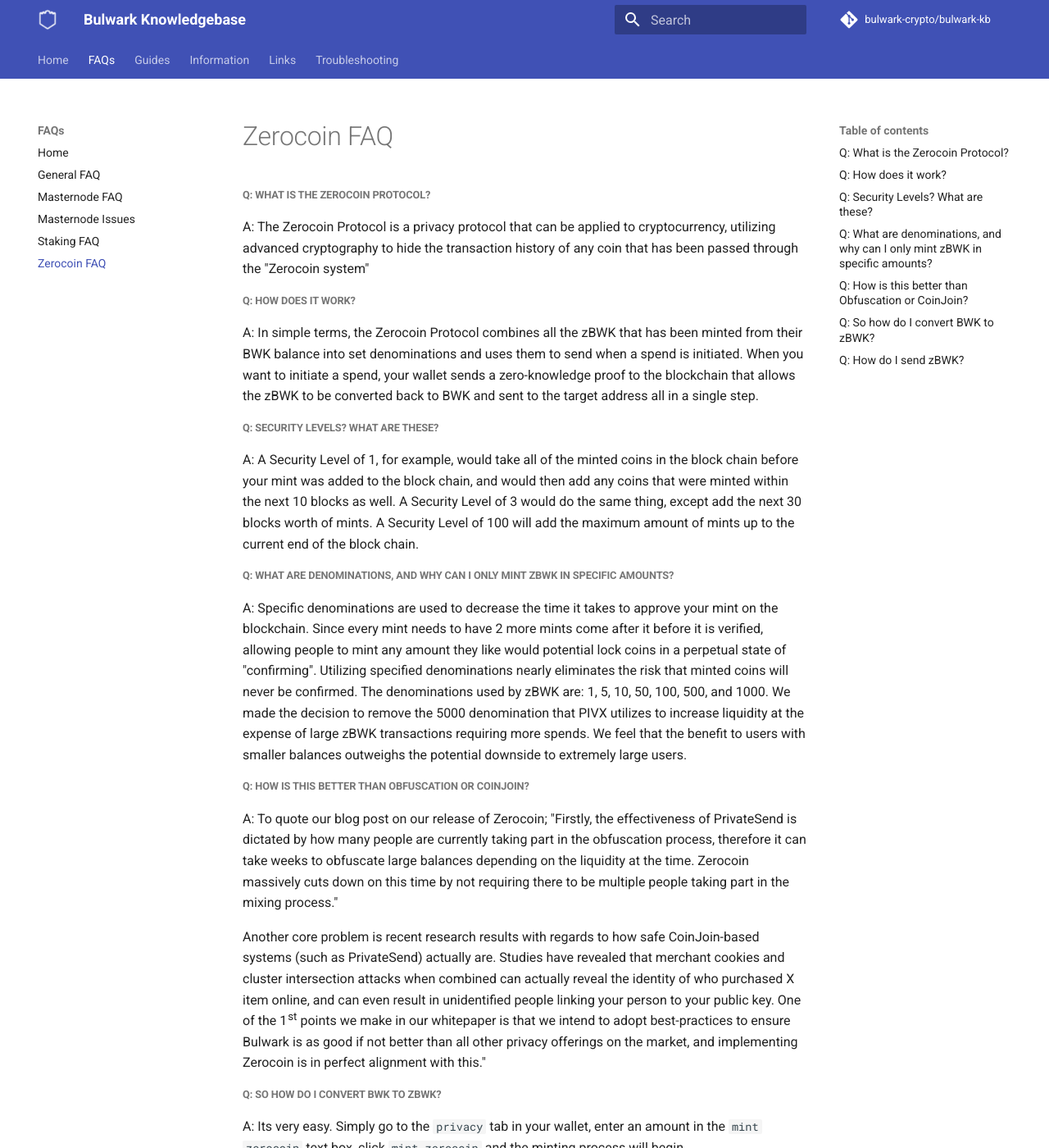
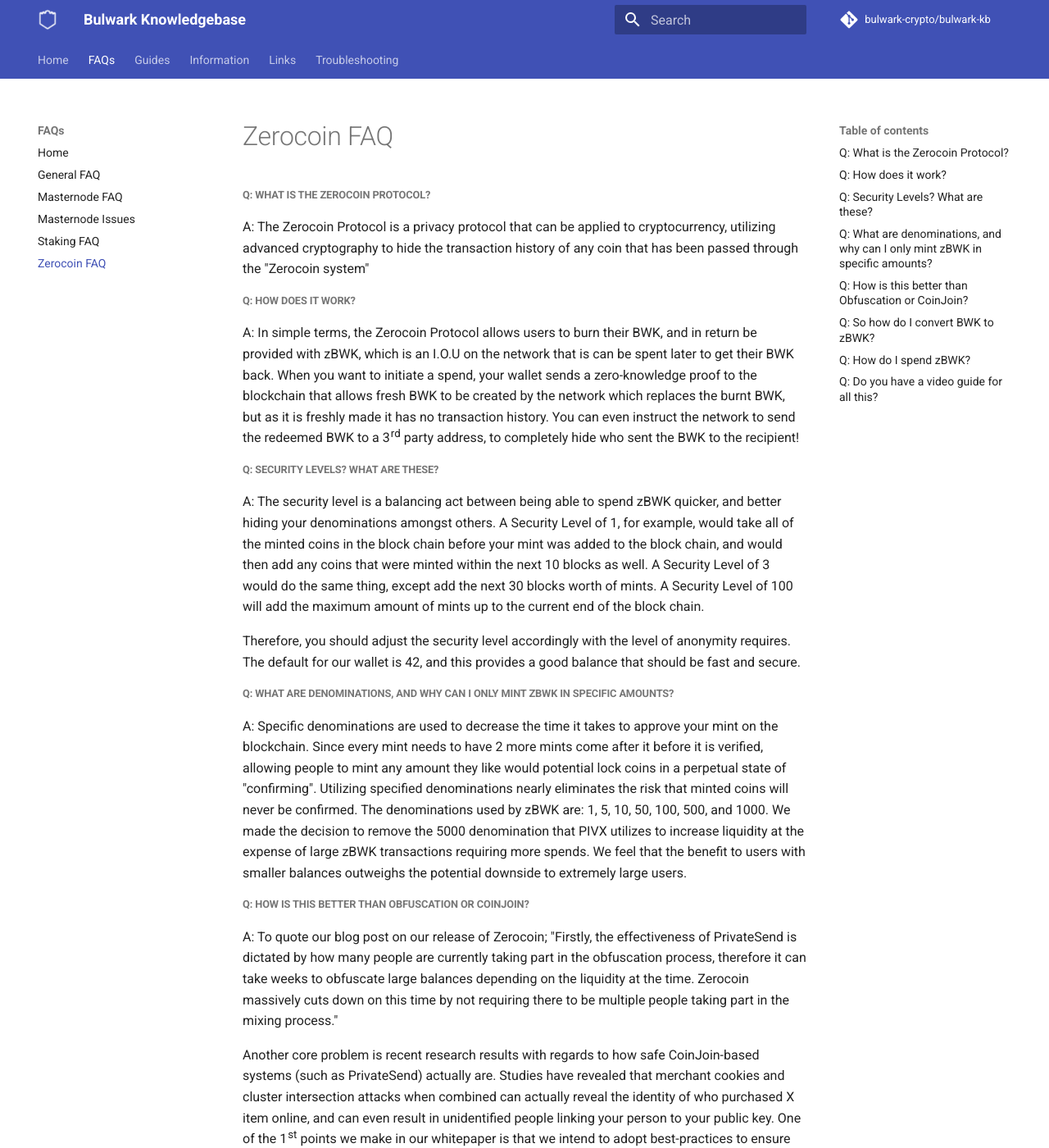
Before and after one commit to bulwark-crypto/Bulwark-KB, an MkDocs documentation site: the page built from docs/FAQs/Zerocoin-FAQ.md, in a window 1280 px wide and 1400 px high. Shown: the whole window at 82% size. Built offline with MkDocs 1.6.1 and Material for MkDocs 9.7.7, drawn with Linux system fonts in a browser that asks for light colours; comment, search, counter and statistics services are not loaded; some of the changed text lies outside the part shown.

Commit message:
Bunch of corrections and additions (check individual commit titles). (#16)

```diff
--- a/docs/FAQs/Zerocoin-FAQ.md
+++ b/docs/FAQs/Zerocoin-FAQ.md
@@ -7,11 +7,13 @@
 
 ##### Q: How does it work?
 
-A: In simple terms, the Zerocoin Protocol combines all the zBWK that has been minted from their BWK balance into set denominations and uses them to send when a spend is initiated. When you want to initiate a spend, your wallet sends a zero-knowledge proof to the blockchain that allows the zBWK to be converted back to BWK and sent to the target address all in a single step.
+A: In simple terms, the Zerocoin Protocol allows users to burn their BWK, and in return be provided with zBWK, which is an I.O.U on the network that is can be spent later to get their BWK back. When you want to initiate a spend, your wallet sends a zero-knowledge proof to the blockchain that allows fresh BWK to be created by the network which replaces the burnt BWK, but as it is freshly made it has no transaction history. You can even instruct the network to send the redeemed BWK to a 3rd party address, to completely hide who sent the BWK to the recipient!
 
 ##### Q: Security Levels? What are these?
 
-A: A Security Level of 1, for example, would take all of the minted coins in the block chain before your mint was added to the block chain, and would then add any coins that were minted within the next 10 blocks as well. A Security Level of 3 would do the same thing, except add the next 30 blocks worth of mints. A Security Level of 100 will add the maximum amount of mints up to the current end of the block chain.
+A: The security level is a balancing act between being able to spend zBWK quicker, and better hiding your denominations amongst others. A Security Level of 1, for example, would take all of the minted coins in the block chain before your mint was added to the block chain, and would then add any coins that were minted within the next 10 blocks as well. A Security Level of 3 would do the same thing, except add the next 30 blocks worth of mints. A Security Level of 100 will add the maximum amount of mints up to the current end of the block chain.
+
+Therefore, you should adjust the security level accordingly with the level of anonymity requires. The default for our wallet is 42, and this provides a good balance that should be fast and secure.
 
 ##### Q: What are denominations, and why can I only mint zBWK in specific amounts?
 
@@ -27,6 +29,14 @@
 
 A: Its very easy. Simply go to the `privacy` tab in your wallet, enter an amount in the `mint zerocoin` text box, click `mint zerocoin` and the minting process will begin.
 
-##### Q: How do I send zBWK?
+##### Q: How do I spend zBWK?
 
-A: Same as you would any other transaction. Enter the address you'd like to send coins to and your wallet will handle the rest.
+A: The process is very similar to sending a normal transaction. In the privacy tab, you will find a familiar field in the bottom-left which lets you choose denominations to spend, enter an amount, and choose an address. Then you can click send to either receive cleaned BWK yourself, or send BWK anonymously to someone else.
+
+##### Q: Do you have a video guide for all this?
+
+A: We do indeed!
+
+<div class="video-wrapper">
+<iframe width="740" height="416" src="https://www.youtube.com/embed/yiNgXjDewR8" frameborder="0" allow="accelerometer; autoplay; encrypted-media; gyroscope; picture-in-picture" allowfullscreen></iframe>
+</div>
```
Also changed, not shown: docs/Guides/Masternode-Installation.md (+6 -0 lines), docs/Guides/Multisend-Setup-Guide.md (+6 -0 lines), docs/Guides/Staking-Guide.md (+5 -0 lines), docs/Guides/Wallet-Syncing-Issues.md (+1 -1 lines), docs/Troubleshooting/Wallet-Troubleshooting-FAQ.md (+1 -1 lines).
